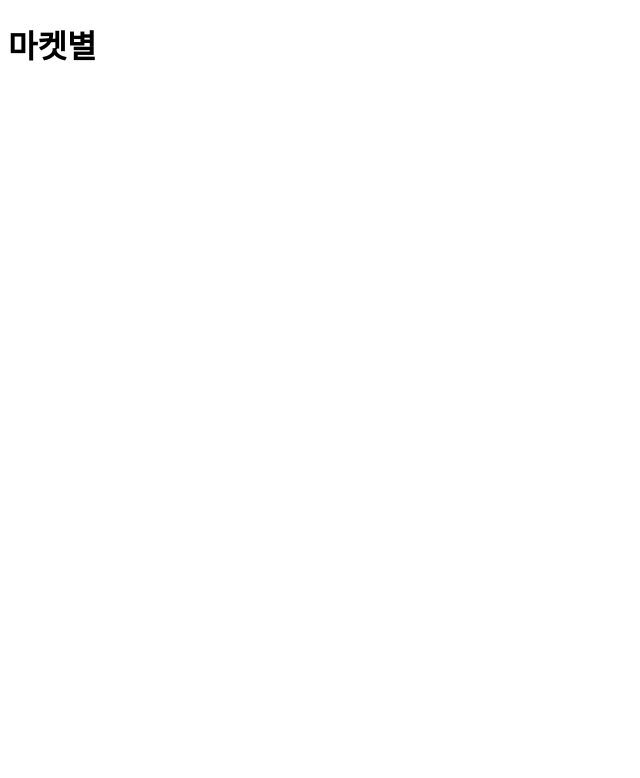
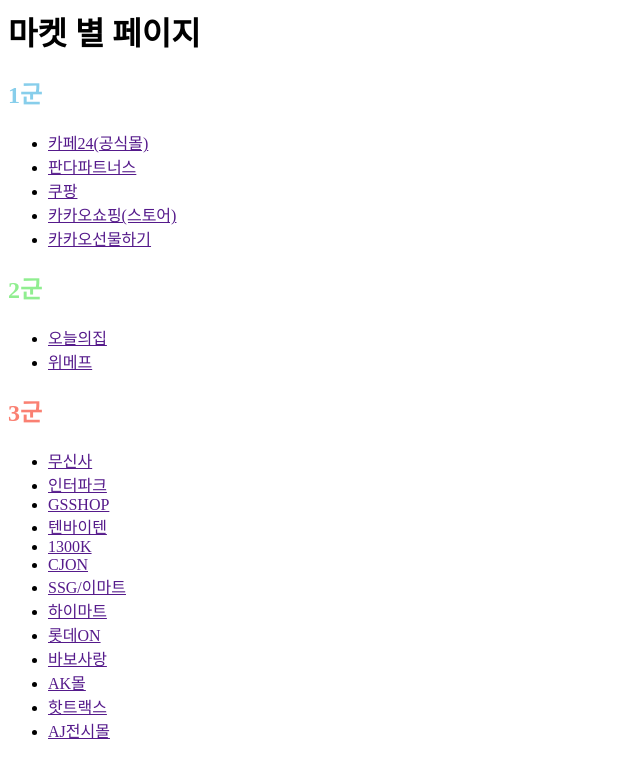
Before and after one commit to pandaintdesign/SOUNDPANDA_HTML, a plain HTML site: page index.html in a window 1280 px wide. Shown: the whole page, without its empty margins (0-640 px from the left). Drawn offline with Linux system fonts and the light colour scheme.

Commit message:
index 생성

```diff
--- a/index.html
+++ b/index.html
@@ -1,5 +1,4 @@
-<!DOCTYPE html>
-<html lang="en">
+<html lang="ko">
 <head>
     <meta charset="UTF-8">
     <meta http-equiv="X-UA-Compatible" content="IE=edge">
@@ -7,6 +6,44 @@
     <title>Market_index</title>
 </head>
 <body>
-    <h1>마켓별</h1>
+    <h1>마켓 별 페이지</h1>
+    <!-- 1군 -->
+    <div id="1st" class="1st">
+        <h2 style="color: skyblue;">1군</h2>
+        <ul>
+            <li><a href="">카페24(공식몰)</a></li>
+            <li><a href="">판다파트너스</a></li>
+            <li><a href="">쿠팡</a></li>
+            <li><a href="">카카오쇼핑(스토어)</a></li>
+            <li><a href="">카카오선물하기</a></li>
+        </ul>
+    </div>
+    <!-- 2군 -->
+    <div id="2nd" class="2nd">
+        <h2 style="color: lightgreen;">2군</h2>
+        <ul>
+            <li><a href="">오늘의집</a></li>
+            <li><a href="">위메프</a></li>
+        </ul>
+    </div>
+    <!-- 3군 -->
+    <div id="3rd" class="3rd">
+        <h2 style="color: salmon;">3군</h2>
+        <ul>
+            <li><a href="">무신사</a></li>
+            <li><a href="">인터파크</a></li>
+            <li><a href="">GSSHOP</a></li>
+            <li><a href="">텐바이텐</a></li>
+            <li><a href="">1300K</a></li>
+            <li><a href="">CJON</a></li>
+            <li><a href="">SSG/이마트</a></li>
+            <li><a href="">하이마트</a></li>
+            <li><a href="">롯데ON</a></li>
+            <li><a href="">바보사랑</a></li>
+            <li><a href="">AK몰</a></li>
+            <li><a href="">핫트랙스</a></li>
+            <li><a href="">AJ전시몰</a></li>
+        </ul>
+    </div>
 </body>
 </html>
```
